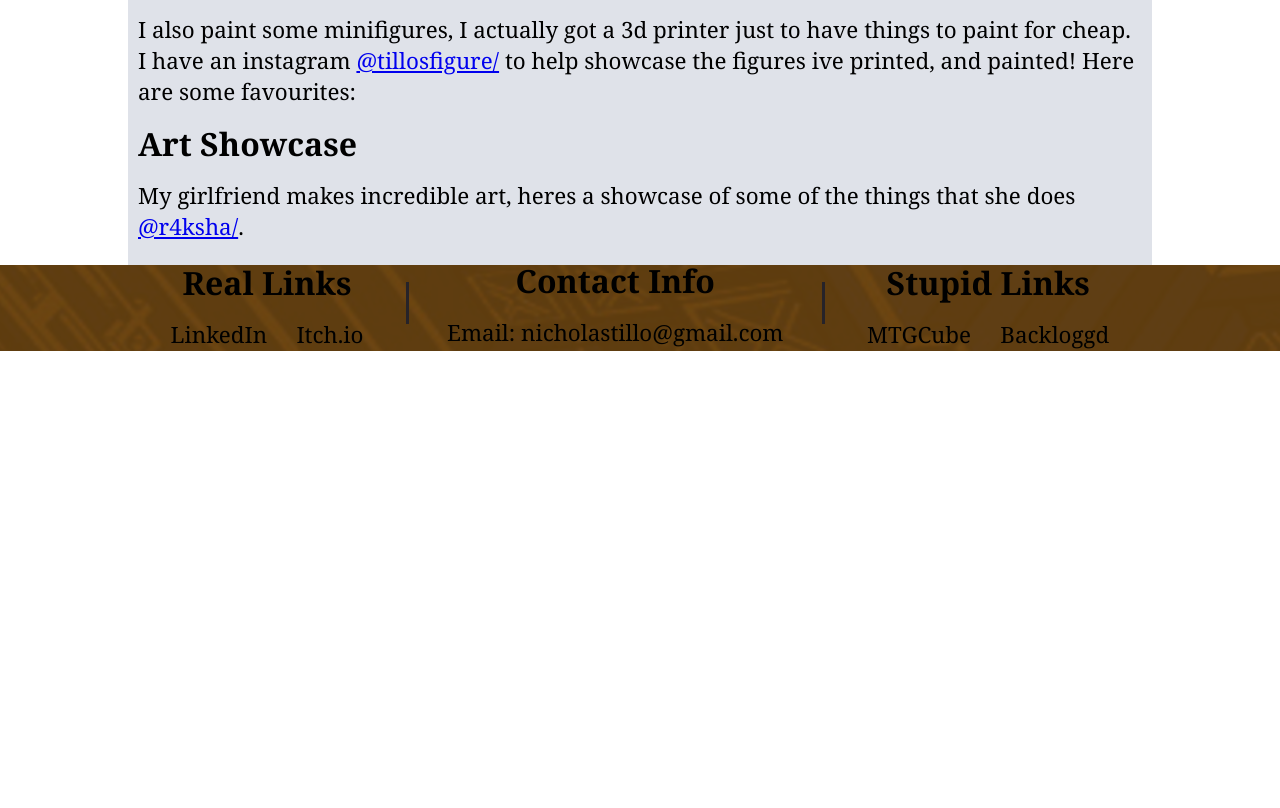
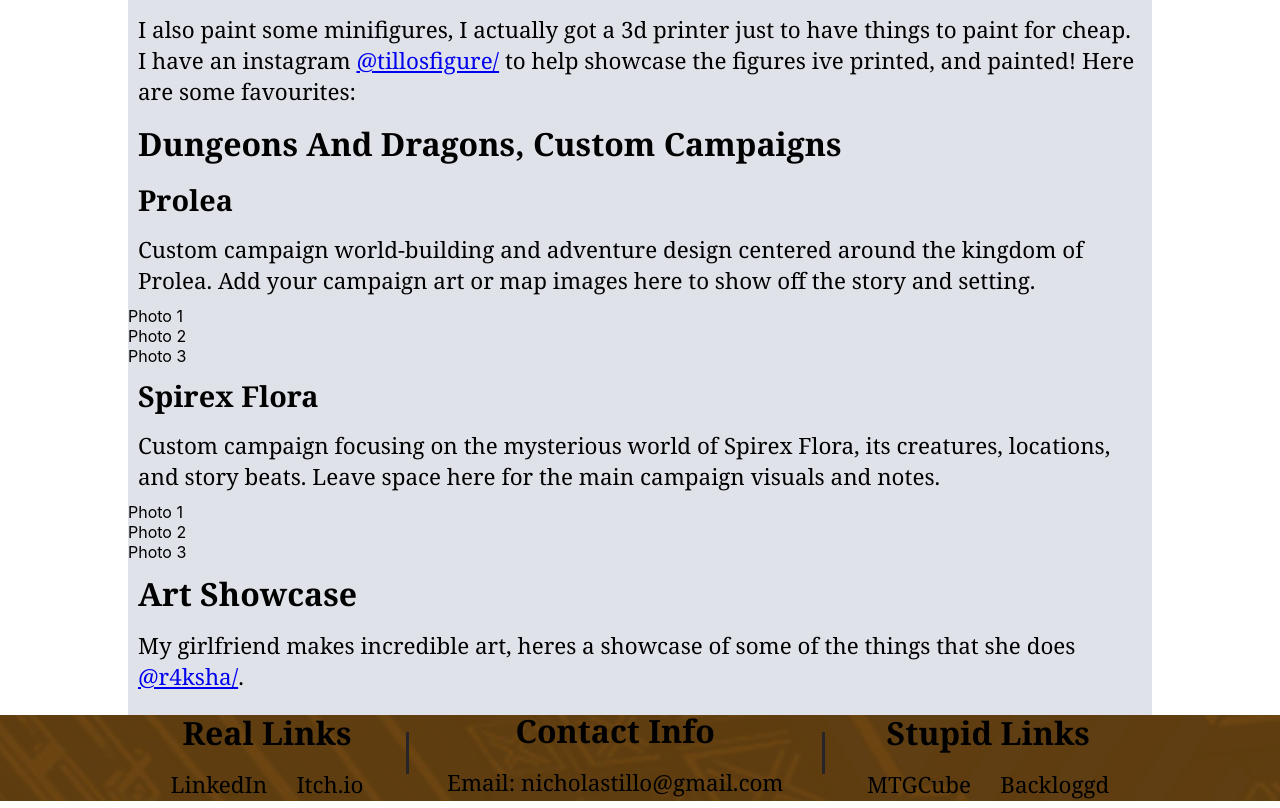
Before and after one commit to NicholasTillo/nicholastillo.github.io, a React (Create React App) app in the folder my-app/: page /#/page3 in a window 1280 px wide. Shown: the part 1532-2340 px from the top of the page. Before the commit the page ends 1890 px from the top, so only its background shows below. Built offline with nearby package versions, Linux system fonts and the light colour scheme; a web font is replaced by a local one.

Commit message:
Update page3.js

```diff
--- a/my-app/src/Pages/page3.js
+++ b/my-app/src/Pages/page3.js
@@ -46,6 +46,34 @@ export default class Page3 extends React.Component {
                 <p> I also paint some minifigures, I actually got a 3d printer just to have things to paint for cheap. I have an instagram <a style={{padding:0,margin:0}} href="https://www.instagram.com/tillosfigures/">@tillosfigure/</a> to help showcase the figures ive printed, and painted! Here are some favourites: </p>
             </div>
 
+            <div className="dndShowcase">
+                <h2>Dungeons And Dragons, Custom Campaigns</h2>
+
+                <div className="campaignSection">
+                    <h3>Prolea</h3>
+                    <p>Custom campaign world-building and adventure design centered around the kingdom of Prolea. Add your campaign art or map images here to show off the story and setting.</p>
+                    <div className="campaignGallery">
+                        {[1,2,3].map((i) => (
+                            <div key={i} className="campaign-slot">
+                                <div className="campaign-image-placeholder">Photo {i}</div>
+                            </div>
+                        ))}
+                    </div>
+                </div>
+
+                <div className="campaignSection">
+                    <h3>Spirex Flora</h3>
+                    <p>Custom campaign focusing on the mysterious world of Spirex Flora, its creatures, locations, and story beats. Leave space here for the main campaign visuals and notes.</p>
+                    <div className="campaignGallery">
+                        {[1,2,3].map((i) => (
+                            <div key={i} className="campaign-slot">
+                                <div className="campaign-image-placeholder">Photo {i}</div>
+                            </div>
+                        ))}
+                    </div>
+                </div>
+            </div>
+
             <div className="rakshaShowcase">
                 <h2>Art Showcase</h2>
                 <p> My girlfriend makes incredible art, heres a showcase of some of the things that she does <a style={{padding:0,margin:0}} href="https://www.instagram.com/r4ksha/">@r4ksha/</a>. </p>
```
